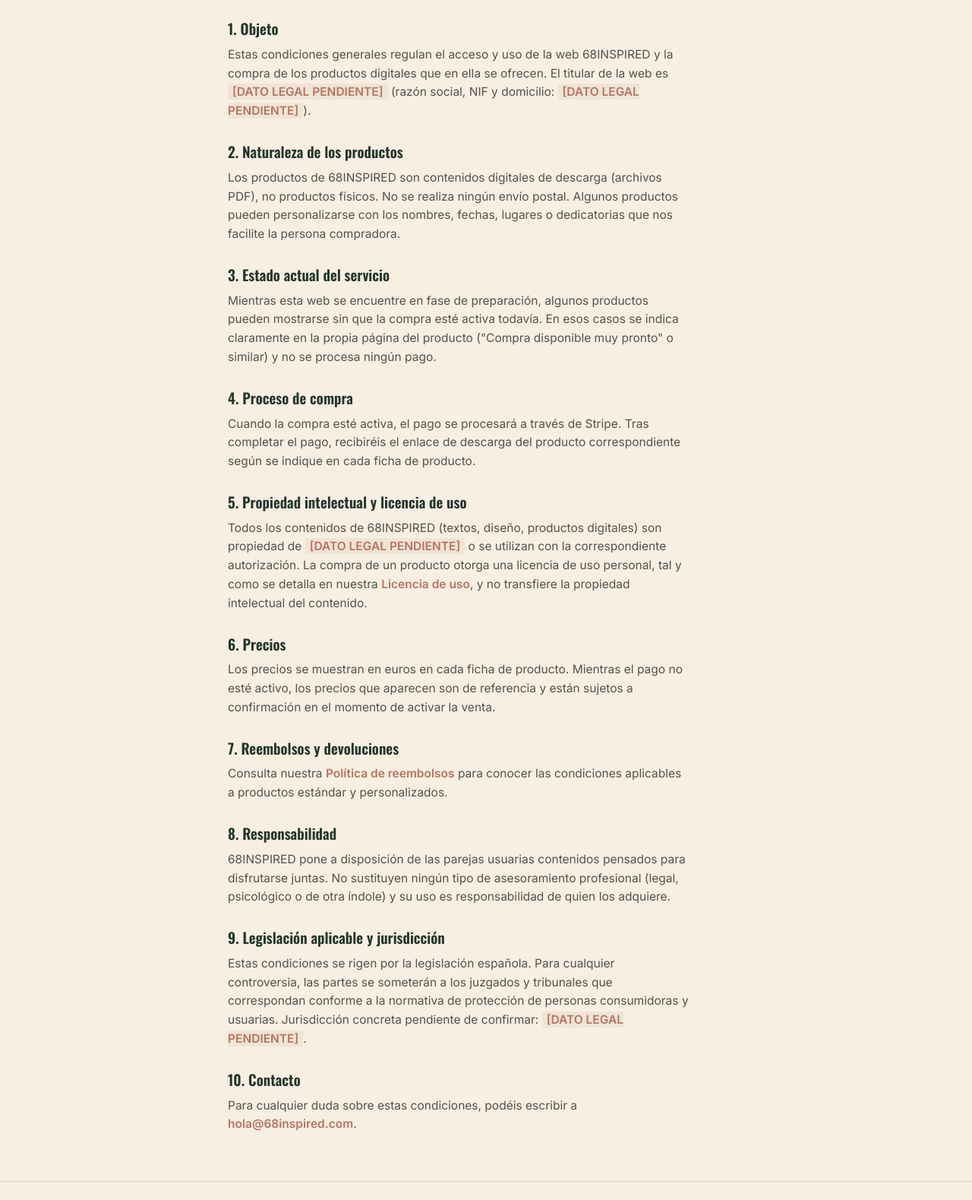
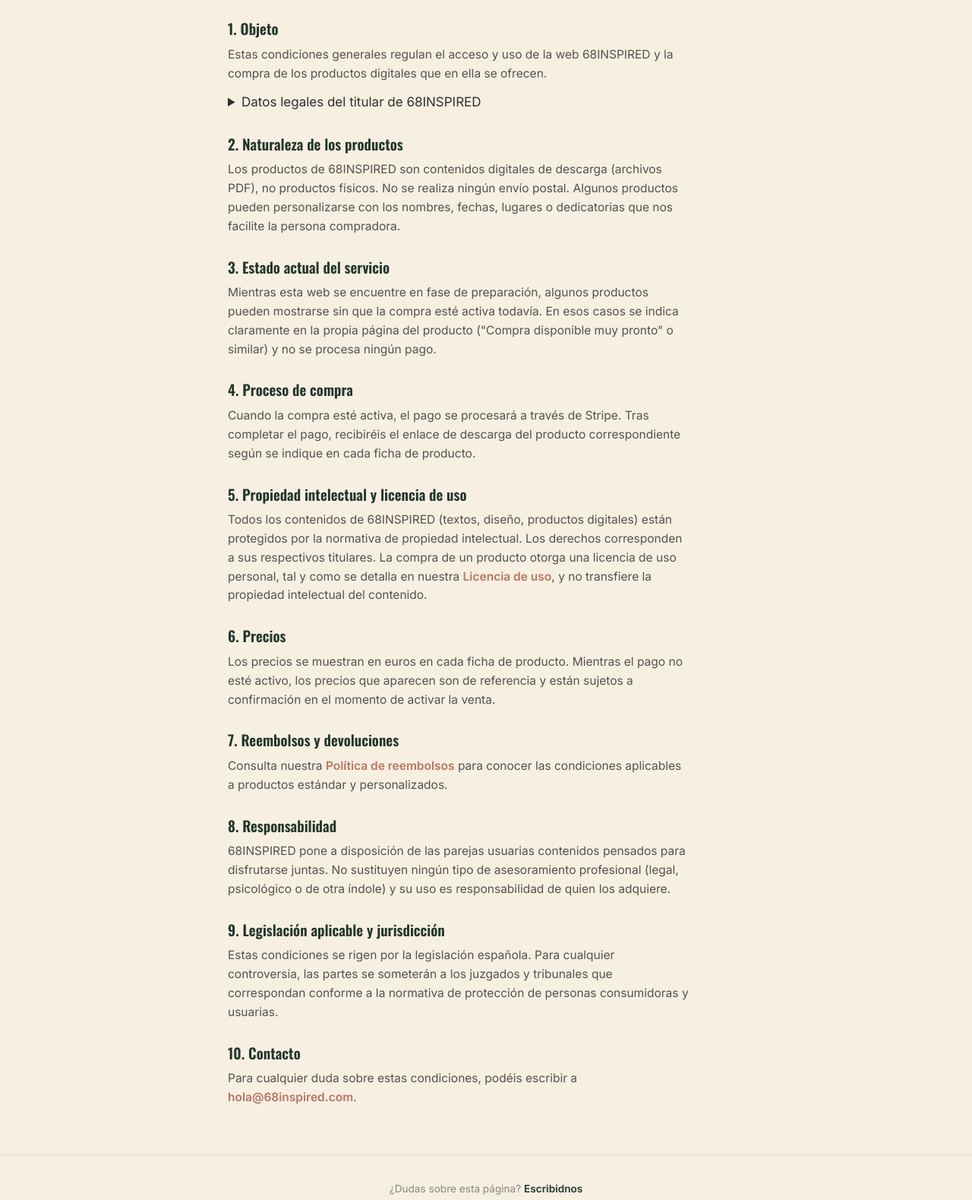
Before and after one commit to bresciaaguilera-cpu/6eight-web, a website: page terminos.html in a window 1280 px wide. Shown: the part 352-1931 px from the top of the page at 76% size. Drawn offline with nearby package versions, Linux system fonts and the light colour scheme.

Commit message:
Complete shop legal identification in accessible disclosure sections

```diff
--- a/terminos.html
+++ b/terminos.html
@@ -71,7 +71,10 @@
   <article>
 
     <h2>1. Objeto</h2>
-    <p>Estas condiciones generales regulan el acceso y uso de la web 68INSPIRED y la compra de los productos digitales que en ella se ofrecen. El titular de la web es <span class="pendiente">[DATO LEGAL PENDIENTE]</span> (razón social, NIF y domicilio: <span class="pendiente">[DATO LEGAL PENDIENTE]</span>).</p>
+    <p>Estas condiciones generales regulan el acceso y uso de la web 68INSPIRED y la compra de los productos digitales que en ella se ofrecen.</p>
+    <details><summary>Datos legales del titular de 68INSPIRED</summary>
+      <p>Samuel Brescia Aguilera · NIF 25729616E<br>Calle Ágave 37, Benalmádena (Málaga)<br><a href="mailto:hola@68inspired.com">hola@68inspired.com</a></p>
+    </details>
 
     <h2>2. Naturaleza de los productos</h2>
     <p>Los productos de 68INSPIRED son contenidos digitales de descarga (archivos PDF), no productos físicos. No se realiza ningún envío postal. Algunos productos pueden personalizarse con los nombres, fechas, lugares o dedicatorias que nos facilite la persona compradora.</p>
@@ -83,7 +86,7 @@
     <p>Cuando la compra esté activa, el pago se procesará a través de Stripe. Tras completar el pago, recibiréis el enlace de descarga del producto correspondiente según se indique en cada ficha de producto.</p>
 
     <h2>5. Propiedad intelectual y licencia de uso</h2>
-    <p>Todos los contenidos de 68INSPIRED (textos, diseño, productos digitales) son propiedad de <span class="pendiente">[DATO LEGAL PENDIENTE]</span> o se utilizan con la correspondiente autorización. La compra de un producto otorga una licencia de uso personal, tal y como se detalla en nuestra <a href="/licencia-uso" style="color:var(--terracota); font-weight:600;">Licencia de uso</a>, y no transfiere la propiedad intelectual del contenido.</p>
+    <p>Todos los contenidos de 68INSPIRED (textos, diseño, productos digitales) están protegidos por la normativa de propiedad intelectual. Los derechos corresponden a sus respectivos titulares. La compra de un producto otorga una licencia de uso personal, tal y como se detalla en nuestra <a href="/licencia-uso" style="color:var(--terracota); font-weight:600;">Licencia de uso</a>, y no transfiere la propiedad intelectual del contenido.</p>
 
     <h2>6. Precios</h2>
     <p>Los precios se muestran en euros en cada ficha de producto. Mientras el pago no esté activo, los precios que aparecen son de referencia y están sujetos a confirmación en el momento de activar la venta.</p>
@@ -95,7 +98,7 @@
     <p>68INSPIRED pone a disposición de las parejas usuarias contenidos pensados para disfrutarse juntas. No sustituyen ningún tipo de asesoramiento profesional (legal, psicológico o de otra índole) y su uso es responsabilidad de quien los adquiere.</p>
 
     <h2>9. Legislación aplicable y jurisdicción</h2>
-    <p>Estas condiciones se rigen por la legislación española. Para cualquier controversia, las partes se someterán a los juzgados y tribunales que correspondan conforme a la normativa de protección de personas consumidoras y usuarias. Jurisdicción concreta pendiente de confirmar: <span class="pendiente">[DATO LEGAL PENDIENTE]</span>.</p>
+    <p>Estas condiciones se rigen por la legislación española. Para cualquier controversia, las partes se someterán a los juzgados y tribunales que correspondan conforme a la normativa de protección de personas consumidoras y usuarias.</p>
 
     <h2>10. Contacto</h2>
     <p>Para cualquier duda sobre estas condiciones, podéis escribir a <a href="mailto:hola@68inspired.com" style="color:var(--terracota); font-weight:600;">hola@68inspired.com</a>.</p>
```
Also changed, not shown: licencia-uso.html (+1 -1 lines), privacidad.html (+4 -4 lines).
